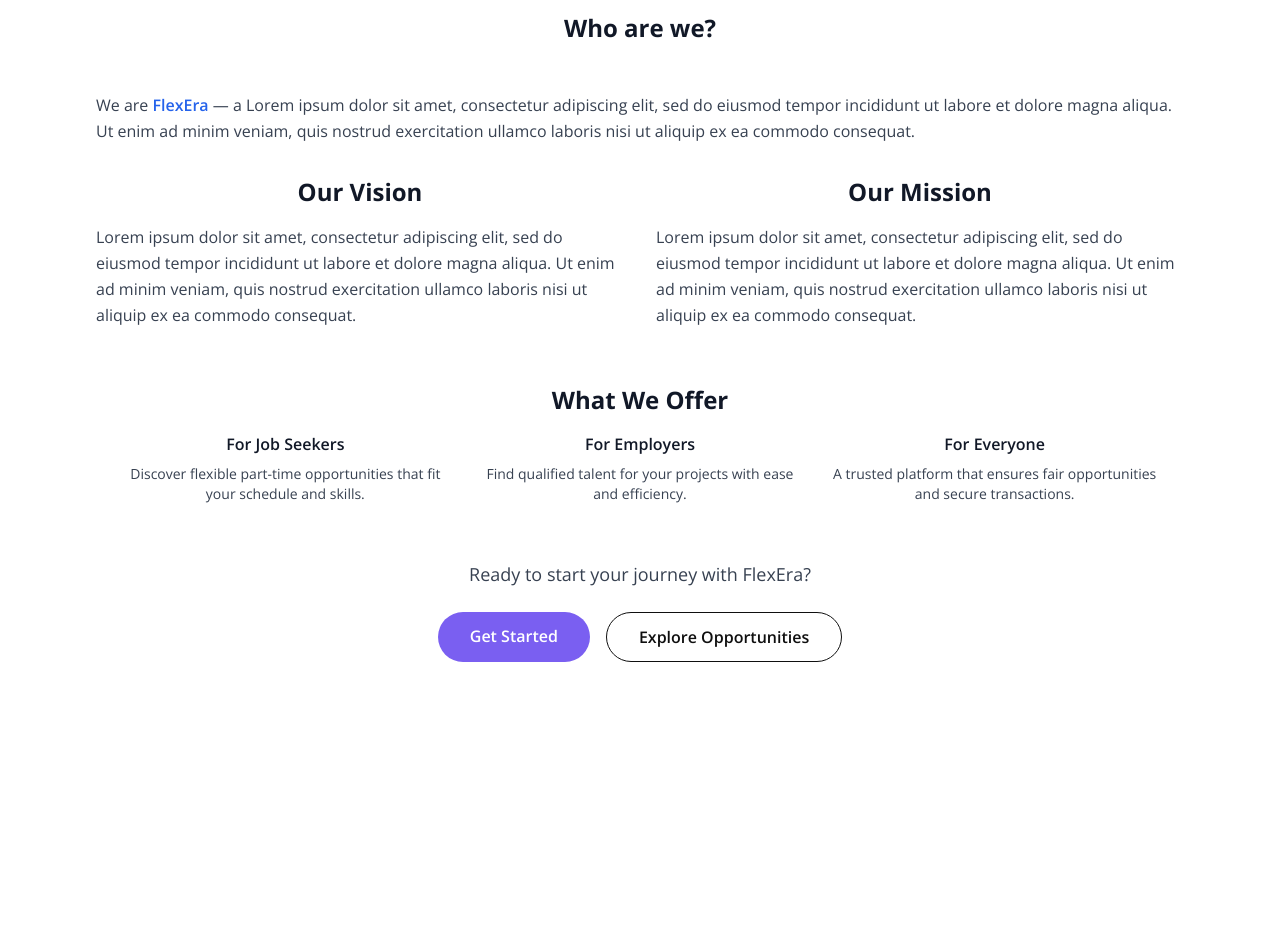
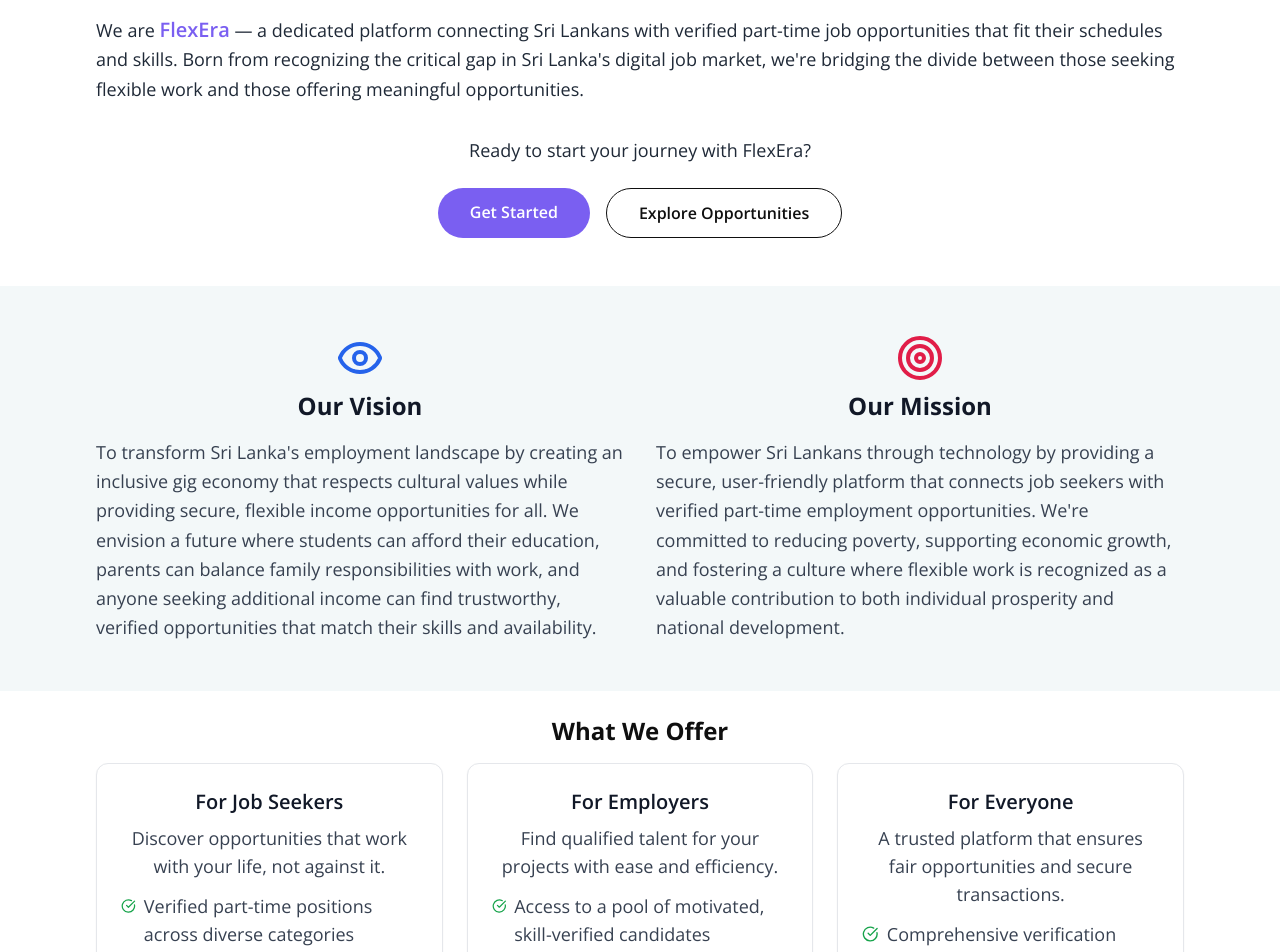
Before and after one commit to muthumaliperera/GigCeylon-Platfrom-Research-Project, a React (Create React App) app in the folder frontend/: page /who-are-we in a window 1280 px wide. Shown: the part 140-1092 px from the top of the page. Before the commit the page ends 850 px from the top, so only its background shows below. Built offline with nearby package versions, Linux system fonts and the light colour scheme.

Commit message:
Update content

```diff
--- a/frontend/src/components/WhoAreWe.tsx
+++ b/frontend/src/components/WhoAreWe.tsx
@@ -1,13 +1,54 @@
-import { ArrowLeft } from "lucide-react";
+import { ArrowLeft, CheckCircle, Eye, Target } from "lucide-react";
 import React from "react";
 import { Link } from "react-router-dom";
 import { useAuth } from "../context/AuthContext";
 
+// Reusable checklist with green check icons
+const CheckList: React.FC<{ items: string[]; className?: string }> = ({
+  items,
+  className,
+}) => (
+  <ul
+    className={`mt-3 space-y-2 text-gray-700 text-lg text-start ${className ?? ""}`}
+  >
+    {items.map((text, idx) => (
+      <li key={idx} className="flex items-start gap-2">
+        <CheckCircle className="h-6 w-6 text-green-600 mt-0.5" />
+        <span>{text}</span>
+      </li>
+    ))}
+  </ul>
+);
+
 const WhoAreWe: React.FC = () => {
   const { user } = useAuth();
 
+  const seekerPoints = [
+    "Verified part-time positions across diverse categories",
+    "Flexible scheduling that respects your commitments",
+    "Secure payment processing and transparent terms",
+    "Skills-based matching to find work you'll enjoy",
+    "Protection against scams through our verification system",
+  ];
+
+  const employerPoints = [
+    "Access to a pool of motivated, skill-verified candidates",
+    "Streamlined hiring process with application management",
+    "Quality assurance through our user verification system",
+    "Cost-effective solutions for project-based and part-time needs",
+    "Trusted platform for secure transactions",
+  ];
+
+  const everyonePoints = [
+    "Comprehensive verification system for all users",
+    "Real-time support and dispute resolution",
+    "Community-driven ratings and reviews",
+    "Mobile-friendly platform accessible across Sri Lanka",
+    "Commitment to fair wages and ethical work practices",
+  ];
+
   return (
-    <div>
+    <div className="bg-[#F3F8F9] ">
       <header className="fixed top-0 left-0 right-0 z-50 bg-slate-900 text-white px-6 lg:px-12  xl:px-24 py-4">
         <div className="max-w-full mx-auto flex items-center justify-between">
           <img src="/dark.png" alt="FlexEra" className="h-8 w-auto" />
@@ -77,7 +118,7 @@
         </div>
       </header>
 
-      <main className="px-6 lg:px-12  xl:px-24 py-12 pt-24 ">
+      <main className="">
         {/* Back button */}
         <div className="mb-8 flex justify-start">
           <Link
@@ -90,104 +131,125 @@
         </div>
 
         {/* Page title */}
-        <div className="text-center mb-12">
-          <h1 className="text-xl md:text-2xl font-bold text-gray-900 mb-3">
-            Who are we?
-          </h1>
+        <div className="bg-white px-6 lg:px-12  xl:px-24 py-12 pt-12 ">
+          <div className="text-center">
+            <h1 className="text-4xl  font-bold text-gray-900 mb-3">
+              Who are we?
+            </h1>
+          </div>
+          <p className=" text-lg text-gray-800 leading-relaxed mb-8 text-start">
+            We are{" "}
+            <span className="font-semibold text-accent text-xl">FlexEra</span> —
+            a dedicated platform connecting Sri Lankans with verified part-time
+            job opportunities that fit their schedules and skills. Born from
+            recognizing the critical gap in Sri Lanka's digital job market,
+            we're bridging the divide between those seeking flexible work and
+            those offering meaningful opportunities.
+          </p>
+          <div className="">
+            <p className="text-lg text-gray-800 mb-6">
+              Ready to start your journey with FlexEra?
+            </p>
+            <div className="flex  sm:flex-row gap-4 justify-center text-center">
+              {!user && (
+                <Link
+                  to="/register"
+                  className="bg-accent text-white px-8 py-3 rounded-full font-semibold hover:bg-violet-500 transition-colors"
+                >
+                  Get Started
+                </Link>
+              )}
+              <Link
+                to="/"
+                className="border border-primary text-primary px-8 py-3 rounded-full font-semibold hover:bg-primary hover:text-white transition-colors"
+              >
+                Explore Opportunities
+              </Link>
+            </div>
+          </div>
         </div>
 
         {/* Content */}
-        <div>
+        <div className=" pt-12 ">
           <div>
-            <p className=" md:text-md text-gray-700 leading-relaxed mb-8 text-start">
-              We are{" "}
-              <span className="font-semibold text-blue-600">FlexEra</span> — a
-              Lorem ipsum dolor sit amet, consectetur adipiscing elit, sed do
-              eiusmod tempor incididunt ut labore et dolore magna aliqua. Ut
-              enim ad minim veniam, quis nostrud exercitation ullamco laboris
-              nisi ut aliquip ex ea commodo consequat.
-            </p>
-
-            <div className="grid md:grid-cols-2 gap-8 mb-8">
+            <div className="grid md:grid-cols-2 gap-8 mb-8 px-6 lg:px-12  xl:px-24">
               <div>
-                <h2 className="text-2xl font-bold text-gray-900 mb-4">
+                <div className="flex justify-center mb-2">
+                  <div className="">
+                    <Eye className="w-12 h-12 text-blue-600" />
+                  </div>
+                </div>
+                <h2 className="text-2xl font-bold text-gray-900 mb-4 text-center">
                   Our Vision
                 </h2>
-                <p className="text-gray-700 leading-relaxed  text-start">
-                  Lorem ipsum dolor sit amet, consectetur adipiscing elit, sed
-                  do eiusmod tempor incididunt ut labore et dolore magna aliqua.
-                  Ut enim ad minim veniam, quis nostrud exercitation ullamco
-                  laboris nisi ut aliquip ex ea commodo consequat.
+                <p className="text-gray-700 leading-relaxed  text-start text-lg">
+                  To transform Sri Lanka's employment landscape by creating an
+                  inclusive gig economy that respects cultural values while
+                  providing secure, flexible income opportunities for all. We
+                  envision a future where students can afford their education,
+                  parents can balance family responsibilities with work, and
+                  anyone seeking additional income can find trustworthy,
+                  verified opportunities that match their skills and
+                  availability.
                 </p>
               </div>
 
               <div>
-                <h2 className="text-2xl font-bold text-gray-900 mb-4">
+                <div className="flex justify-center mb-2">
+                  <div className="">
+                    <Target className="w-12 h-12 text-rose-600" />
+                  </div>
+                </div>
+                <h2 className="text-2xl font-bold text-gray-900 mb-4 text-center">
                   Our Mission
                 </h2>
-                <p className="text-gray-700 leading-relaxed text-start">
-                  Lorem ipsum dolor sit amet, consectetur adipiscing elit, sed
-                  do eiusmod tempor incididunt ut labore et dolore magna aliqua.
-                  Ut enim ad minim veniam, quis nostrud exercitation ullamco
-                  laboris nisi ut aliquip ex ea commodo consequat.
+                <p className="text-gray-700 leading-relaxed text-start text-lg">
+                  To empower Sri Lankans through technology by providing a
+                  secure, user-friendly platform that connects job seekers with
+                  verified part-time employment opportunities. We're committed
+                  to reducing poverty, supporting economic growth, and fostering
+                  a culture where flexible work is recognized as a valuable
+                  contribution to both individual prosperity and national
+                  development.
                 </p>
               </div>
             </div>
 
-            <div className=" rounded-xl p-6 mb-8">
-              <h2 className="text-2xl font-bold text-gray-900 mb-4">
+            <div className="  p-6 mt-12 bg-white px-6 lg:px-12  xl:px-24">
+              <h2 className="text-2xl font-bold text-primary mb-4">
                 What We Offer
               </h2>
               <div className="grid md:grid-cols-3 gap-6">
-                <div>
-                  <h3 className="font-semibold text-gray-900 mb-2">
+                <div className="border p-6 rounded-xl bg-white shadow-sm">
+                  <h3 className="font-semibold text-gray-900 mb-2 text-xl">
                     For Job Seekers
                   </h3>
-                  <p className="text-gray-700 text-sm">
-                    Discover flexible part-time opportunities that fit your
-                    schedule and skills.
+                  <p className="text-gray-700 text-lg mb-2">
+                    Discover opportunities that work with your life, not against
+                    it.
                   </p>
+                  <CheckList items={seekerPoints} />
                 </div>
-                <div>
-                  <h3 className="font-semibold text-gray-900 mb-2">
+                <div className="border p-6 rounded-xl bg-white shadow-sm">
+                  <h3 className="font-semibold text-gray-900 mb-2 text-xl">
                     For Employers
                   </h3>
-                  <p className="text-gray-700 text-sm">
+                  <p className="text-gray-700 text-lg mb-2">
                     Find qualified talent for your projects with ease and
                     efficiency.
                   </p>
+                  <CheckList items={employerPoints} />
                 </div>
-                <div>
-                  <h3 className="font-semibold text-gray-900 mb-2">
+                <div className="border p-6 rounded-xl bg-white shadow-sm">
+                  <h3 className="font-semibold text-gray-900 mb-2 text-xl">
                     For Everyone
                   </h3>
-                  <p className="text-gray-700 text-sm">
+                  <p className="text-gray-700 text-lg mb-2">
                     A trusted platform that ensures fair opportunities and
                     secure transactions.
                   </p>
+                  <CheckList items={everyonePoints} />
                 </div>
-              </div>
-            </div>
-
-            <div className="text-center">
-              <p className="text-lg text-gray-700 mb-6">
-                Ready to start your journey with FlexEra?
-              </p>
-              <div className="flex flex-col sm:flex-row gap-4 justify-center">
-                {!user && (
-                  <Link
-                    to="/register"
-                    className="bg-accent text-white px-8 py-3 rounded-full font-semibold hover:bg-violet-500 transition-colors"
-                  >
-                    Get Started
-                  </Link>
-                )}
-                <Link
-                  to="/"
-                  className="border border-primary text-primary px-8 py-3 rounded-full font-semibold hover:bg-primary hover:text-white transition-colors"
-                >
-                  Explore Opportunities
-                </Link>
               </div>
             </div>
           </div>
```
